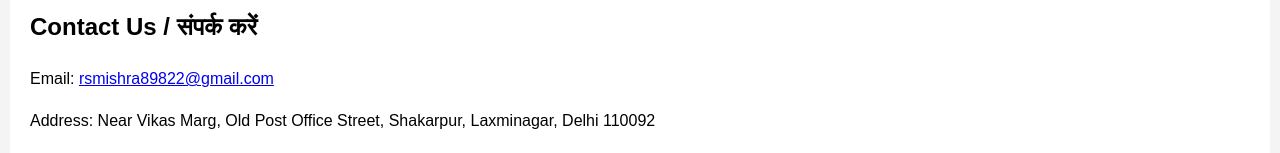
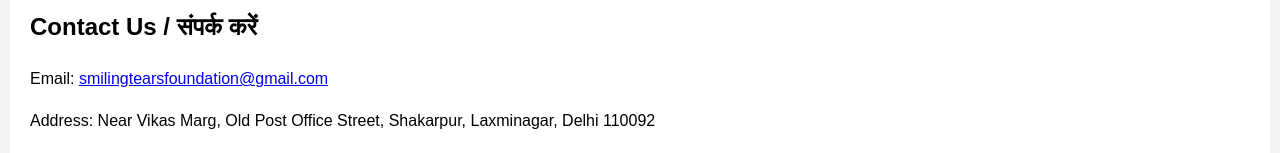
Before and after one commit to Smilingtear/smiling-tear-ngo, a plain HTML site: page index.html in a window 1280 px wide. Shown: the part 1734-1887 px from the top of the page. Drawn offline with Linux system fonts and the light colour scheme.

Commit message:
Update index.html

```diff
--- a/index.html
+++ b/index.html
@@ -159,7 +159,7 @@
 
 <section id="contact">
   <h2>Contact Us / संपर्क करें</h2>
-  <p>Email: <a href="mailto:smilingtearsfoundation@gmail.com">rsmishra89822@gmail.com</a></p>
+  <p>Email: <a href="mailto:smilingtearsfoundation@gmail.com">smilingtearsfoundation@gmail.com</a></p>
   <p>Address: Near Vikas Marg, Old Post Office Street, Shakarpur, Laxminagar, Delhi 110092</p>
   <div class="social">
     <p>Follow Us:</p>
```
